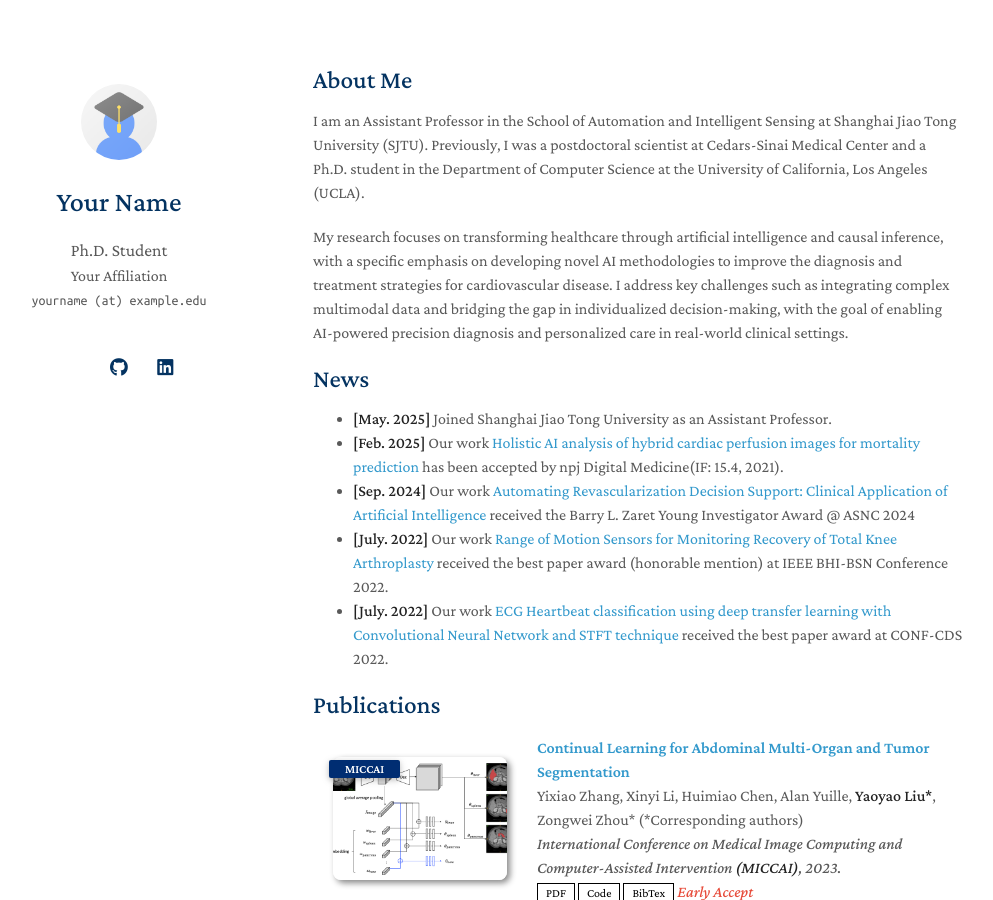
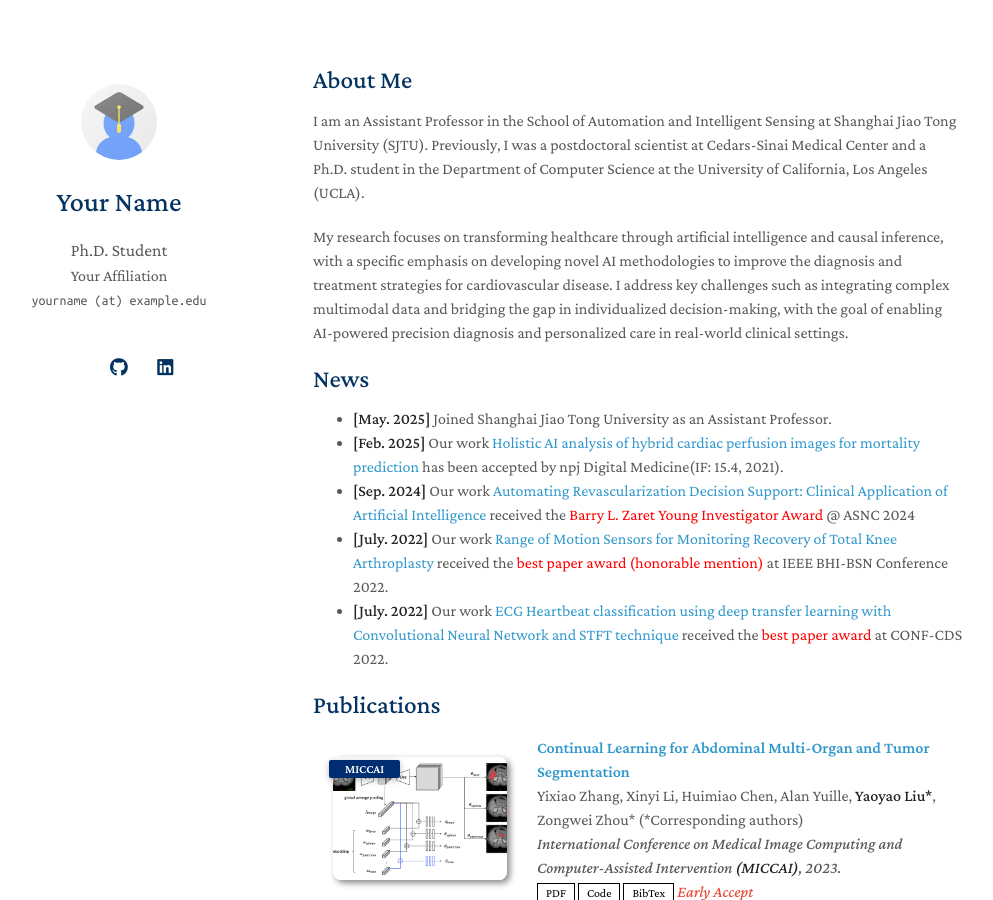
Before and after one commit to wenhaoz-fengcai/homepage, a Jekyll site: the page built from index.md, in a window 1280 px wide and 900 px high. Shown: the whole window, without its empty margins (157-1150 px from the left). Built offline with Jekyll 4.4.1, drawn with Linux system fonts in a browser that asks for light colours; a style sheet for code colours, icons or effects is not loaded; our own code applies the rules of GitHub Pages for plain Markdown files.

Commit message:
Update index.md

```diff
--- a/index.md
+++ b/index.md
@@ -12,9 +12,9 @@ My research focuses on transforming healthcare through artificial intelligence a
 
 - **[May. 2025]** Joined Shanghai Jiao Tong University as an Assistant Professor.
 - **[Feb. 2025]** Our work [Holistic AI analysis of hybrid cardiac perfusion images for mortality prediction](https://www.medrxiv.org/content/10.1101/2024.04.23.24305735v1.supplementary-material) has been accepted by npj Digital Medicine(IF: 15.4, 2021).
-- **[Sep. 2024]** Our work [Automating Revascularization Decision Support: Clinical Application of Artificial Intelligence](https://www.journalofnuclearcardiology.org/article/S1071-3581(24)00677-9/fulltext) received the Barry L. Zaret Young Investigator Award @ ASNC 2024
-- **[July. 2022]** Our work [Range of Motion Sensors for Monitoring Recovery of Total Knee Arthroplasty](https://ieeexplore.ieee.org/abstract/document/9928500/) received the best paper award (honorable mention) at IEEE BHI-BSN Conference 2022.
-- **[July. 2022]** Our work [ECG Heartbeat classification using deep transfer learning with Convolutional Neural Network and STFT technique](https://arxiv.org/pdf/2206.14200) received the best paper award at CONF-CDS 2022.
+- **[Sep. 2024]** Our work [Automating Revascularization Decision Support: Clinical Application of Artificial Intelligence](https://www.journalofnuclearcardiology.org/article/S1071-3581(24)00677-9/fulltext) received the <span style="color:red">Barry L. Zaret Young Investigator Award</span> @ ASNC 2024
+- **[July. 2022]** Our work [Range of Motion Sensors for Monitoring Recovery of Total Knee Arthroplasty](https://ieeexplore.ieee.org/abstract/document/9928500/) received the <span style="color:red">best paper award (honorable mention)</span> at IEEE BHI-BSN Conference 2022.
+- **[July. 2022]** Our work [ECG Heartbeat classification using deep transfer learning with Convolutional Neural Network and STFT technique](https://arxiv.org/pdf/2206.14200) received the <span style="color:red">best paper award</span> at CONF-CDS 2022.
 
 {% include_relative _includes/publications.md %}
 
```
